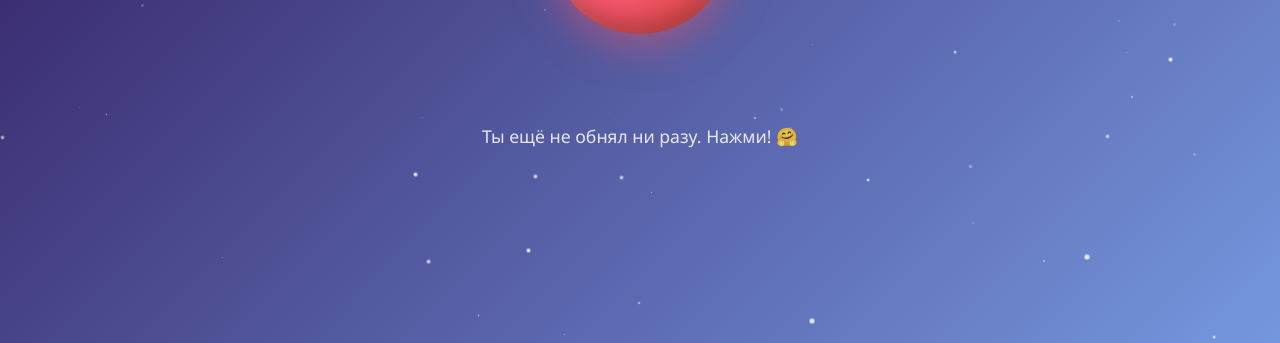
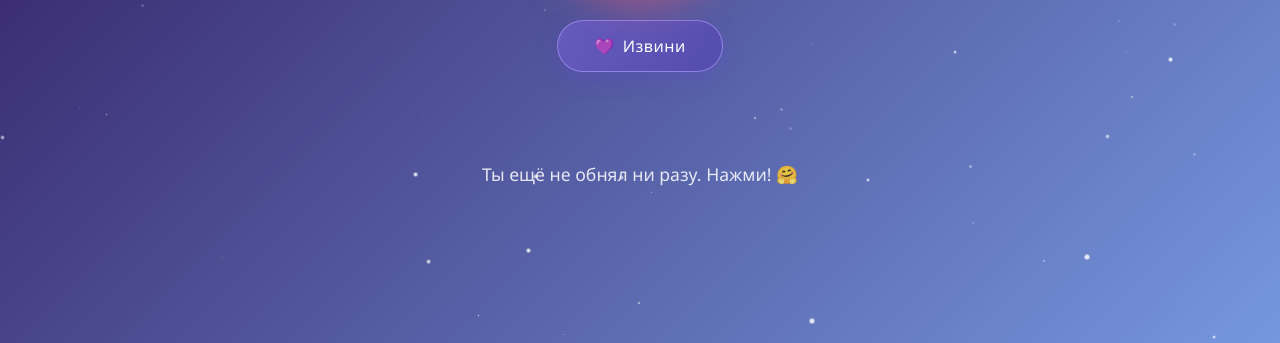
Before and after one commit to victgoldish99-source/hug-site, a plain HTML site: page grisha.html in a window 1280 px wide. Shown: the part 457-800 px from the top of the page. Drawn offline with Linux system fonts and the light colour scheme.

Commit message:
Update grisha.html

```diff
--- a/grisha.html
+++ b/grisha.html
@@ -46,6 +46,34 @@
     50% { box-shadow: 0 0 0 25px rgba(245, 87, 108, 0), 0 10px 50px rgba(245, 87, 108, 0.8), inset 0 -10px 20px rgba(0, 0, 0, 0.2), inset 0 10px 20px rgba(255, 255, 255, 0.3); }
   }
 
+  /* ===== КНОПКА ИЗВИНИ ===== */
+  .sorry-btn {
+    margin-top: 25px;
+    padding: 14px 36px;
+    border: 1.5px solid rgba(180, 160, 255, 0.6);
+    border-radius: 50px;
+    background: linear-gradient(135deg, rgba(120, 100, 220, 0.55), rgba(80, 60, 180, 0.55));
+    backdrop-filter: blur(10px);
+    -webkit-backdrop-filter: blur(10px);
+    color: white;
+    font-family: inherit;
+    font-size: 1em;
+    letter-spacing: 0.5px;
+    cursor: pointer;
+    transition: all 0.3s ease;
+    box-shadow: 0 6px 20px rgba(90, 70, 200, 0.35);
+    display: inline-flex;
+    align-items: center;
+    gap: 8px;
+  }
+  .sorry-btn:hover {
+    background: linear-gradient(135deg, rgba(150, 130, 240, 0.75), rgba(100, 80, 210, 0.75));
+    border-color: rgba(200, 180, 255, 0.9);
+    transform: translateY(-2px);
+    box-shadow: 0 10px 28px rgba(120, 90, 230, 0.5);
+  }
+  .sorry-btn:active { transform: scale(0.96); }
+
   .message { margin-top: 30px; font-size: 1.2em; opacity: 0; transform: translateY(20px); transition: all 0.6s ease; min-height: 40px; text-shadow: 0 2px 15px rgba(255, 255, 255, 0.5); }
   .message.show { opacity: 1; transform: translateY(0); }
 
@@ -53,6 +81,8 @@
 
   .heart { position: fixed; font-size: 2em; pointer-events: none; z-index: 100; animation: flyUp 2.5s ease-out forwards; }
   @keyframes flyUp { 0% { opacity: 1; transform: translate(0, 0) scale(0.5) rotate(0deg); } 100% { opacity: 0; transform: translate(var(--x), var(--y)) scale(1.5) rotate(var(--r)); } }
+
+  .sorry-particle { position: fixed; font-size: 1.6em; pointer-events: none; z-index: 100; animation: flyUp 2.8s ease-out forwards; }
 
   .secret-overlay { position: fixed; top: 0; left: 0; width: 100%; height: 100%; background: rgba(0, 0, 0, 0.85); display: none; align-items: center; justify-content: center; z-index: 1000; padding: 30px; animation: fadeIn 0.5s ease; }
   .secret-overlay.active { display: flex; }
@@ -86,6 +116,12 @@
     Обнять
   </button>
 
+  <br>
+  <button class="sorry-btn" onclick="sendSorry()">
+    <span>💜</span>
+    Извини
+  </button>
+
   <div class="message" id="message"></div>
   <p class="counter" id="counter"></p>
 </div>
@@ -95,7 +131,7 @@
     <span class="big-heart">💖</span>
     <h2>Ты нашёл пасхалку!</h2>
     <p>10 нажатий подряд — и вот что я хочу тебе сказать:</p>
-    <p><strong> ДА Я ЛЮБЛЮ ТЕБЯ!!!!!!!!!!!!💕</strong></p>
+    <p><strong>ДА Я ЛЮБЛЮ ТЕБЯ!!!!!!!!!!!!💕</strong></p>
     <p style="font-size: 0.9em; opacity: 0.8;">(и тебе только что прилетело секретное сообщение в Telegram)</p>
     <button class="secret-close" onclick="closeSecret()">Обнимаю в ответ 🤗</button>
   </div>
@@ -120,6 +156,17 @@
     '💖 Обнимаю тебя прямо сейчас',
     '🌸 Обнимаю тепло-тепло',
     '🫂 Обнимаю до самого утра'
+  ];
+
+  // ===== ИЗВИНЕНИЯ (от Гриши) =====
+  const apologies = [
+    'Прости меня, пожалуйста. Я не хотел тебя задеть 💜',
+    'Извини, если был резким. Ты у меня самая важная 💜',
+    'Прости. Я иногда туплю, но ты тут ни при чём 💜',
+    'Извини меня. Давай помиримся? Очень тебя люблю 💜',
+    'Прости, что заставил понервничать. Я не прав, признаю 💜',
+    'Извини. Мне правда жаль. Обними меня, пожалуйста 💜',
+    'Прости меня. Ты мой самый родной человек, и я не хочу, чтобы тебе было больно из-за меня 💜'
   ];
 
   const SECRET_TEXT = `🎁 СЕКРЕТНОЕ ОБЪЯТИЕ ОТ ГРИШИ!\n\n10 нажатий подряд — и вот что я хочу тебе сказать:\n\nТы — моё самое любимое чудо. Спасибо, что ты есть. Каждый день с тобой — подарок. 💕\n\nОбнимаю тебя так крепко, что никакие расстояния не помешают.`;
@@ -211,8 +258,22 @@
       return;
     }
 
-    const textWithCount = `${MY_NAME}: ${chosenMessage}\n📊 Ты обняла уже ${newCount} раз(а)`;
+    const textWithCount = `${MY_NAME}: ${chosenMessage}\n📊 Ты обнял уже ${newCount} раз(а)`;
     await sendToTelegram(textWithCount);
+  }
+
+  // ===== ФУНКЦИЯ ИЗВИНЕНИЯ =====
+  async function sendSorry() {
+    const msg = document.getElementById('message');
+    const chosenApology = apologies[Math.floor(Math.random() * apologies.length)];
+    msg.textContent = chosenApology;
+    msg.classList.add('show');
+
+    for (let i = 0; i < 12; i++) createSorryParticle();
+    if (navigator.vibrate) navigator.vibrate([80, 40, 80]);
+
+    const textToSend = `${MY_NAME}: ${chosenApology}`;
+    await sendToTelegram(textToSend);
   }
 
   function showSecret() {
@@ -257,6 +318,27 @@
     document.body.appendChild(heart);
     setTimeout(() => heart.remove(), 2600);
   }
+
+  // ===== ЧАСТИЦЫ ДЛЯ ИЗВИНЕНИЯ =====
+  function createSorryParticle() {
+    const el = document.createElement('div');
+    el.className = 'sorry-particle';
+    el.textContent = ['💜','🩵','💙','🤍','✨','🫂'][Math.floor(Math.random()*6)];
+
+    const btn = document.querySelector('.sorry-btn');
+    const rect = btn.getBoundingClientRect();
+    el.style.left = (rect.left + rect.width/2) + 'px';
+    el.style.top = (rect.top + rect.height/2) + 'px';
+
+    const angle = Math.random() * Math.PI * 2;
+    const distance = Math.random() * 250 + 120;
+    el.style.setProperty('--x', Math.cos(angle) * distance + 'px');
+    el.style.setProperty('--y', (Math.sin(angle) * distance - 150) + 'px');
+    el.style.setProperty('--r', (Math.random() - 0.5) * 500 + 'deg');
+
+    document.body.appendChild(el);
+    setTimeout(() => el.remove(), 2900);
+  }
 </script>
 </body>
 </html>
```
